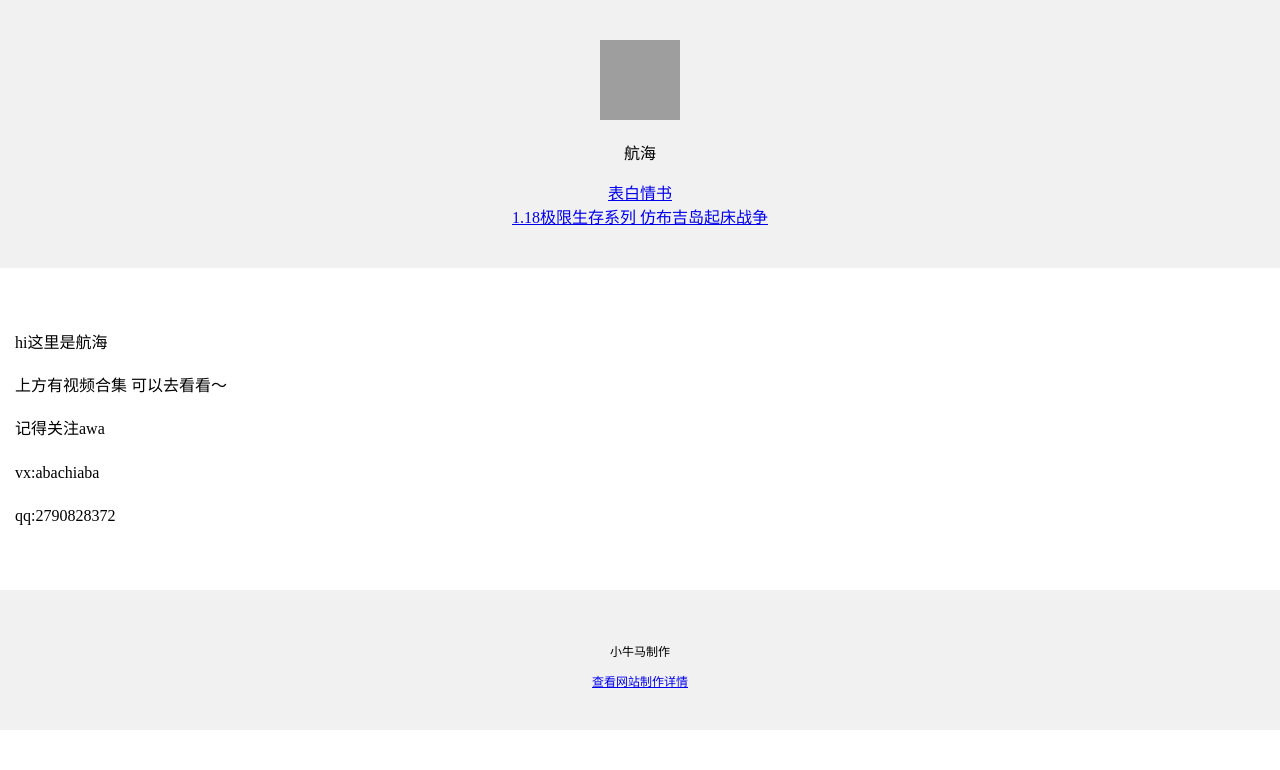
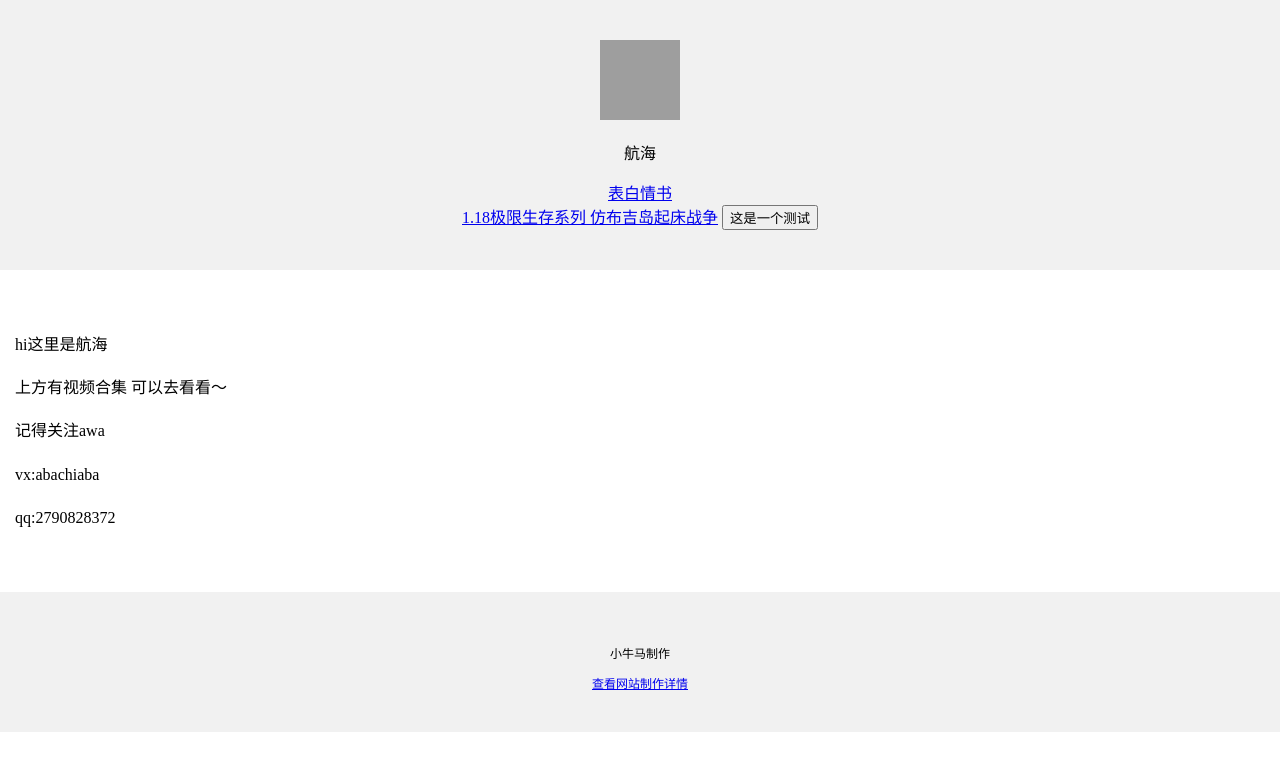
Before and after one commit to woshihanghai/bakachimaka, a plain HTML site: page index.html in a window 1280 px wide. Drawn offline with Linux system fonts and the light colour scheme; grey boxes are pictures that could not be loaded.

Commit message:
Update index.html

```diff
--- a/index.html
+++ b/index.html
@@ -22,6 +22,7 @@
       <a href="https://woshihanghai.github.io/makabaka/confession.html">表白情书</a><br>
       <a href="https://woshihanghai.github.io/makabaka/extremity.html"> 1.18极限生存系列 </a>
       <a href="https://woshihanghai.github.io/makabaka/bed.html">仿布吉岛起床战争</a>
+      <button>这是一个测试</button>
     </div>
     <div style="
       max-width=:760px;
```
